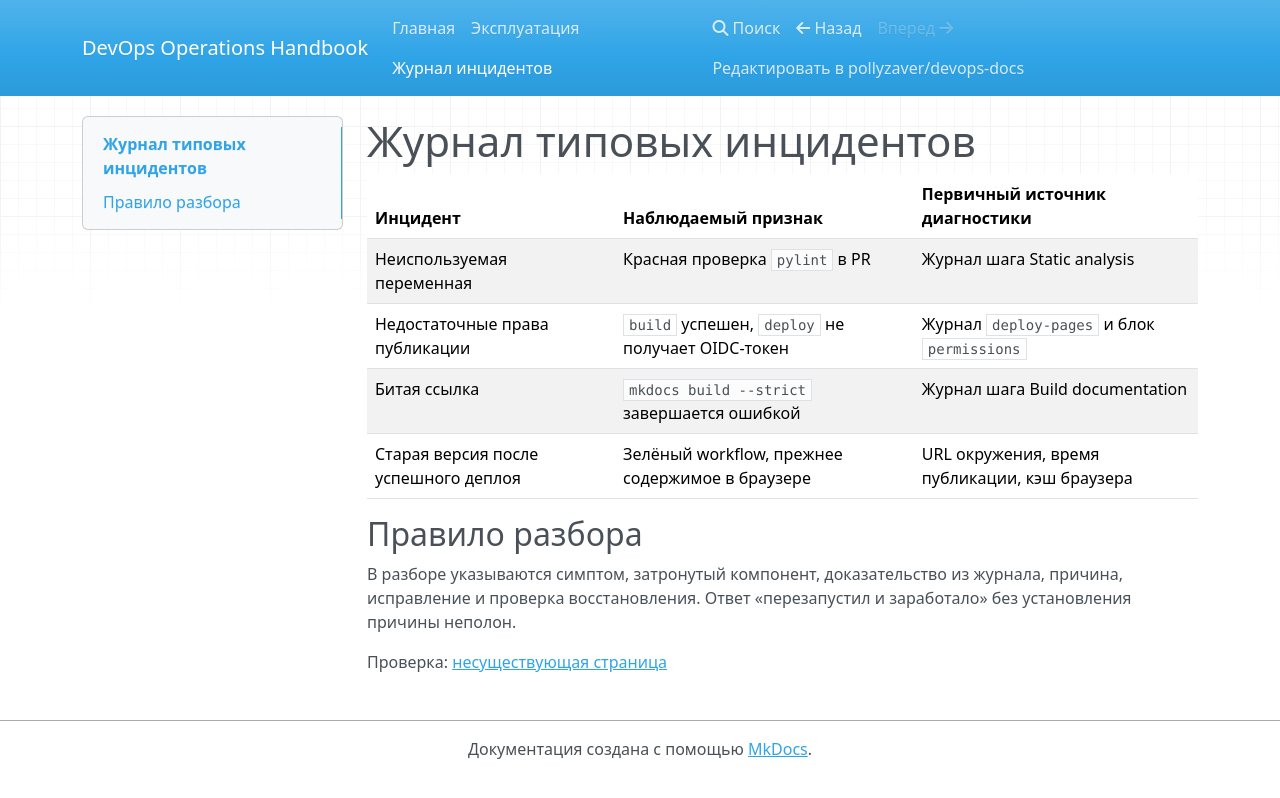
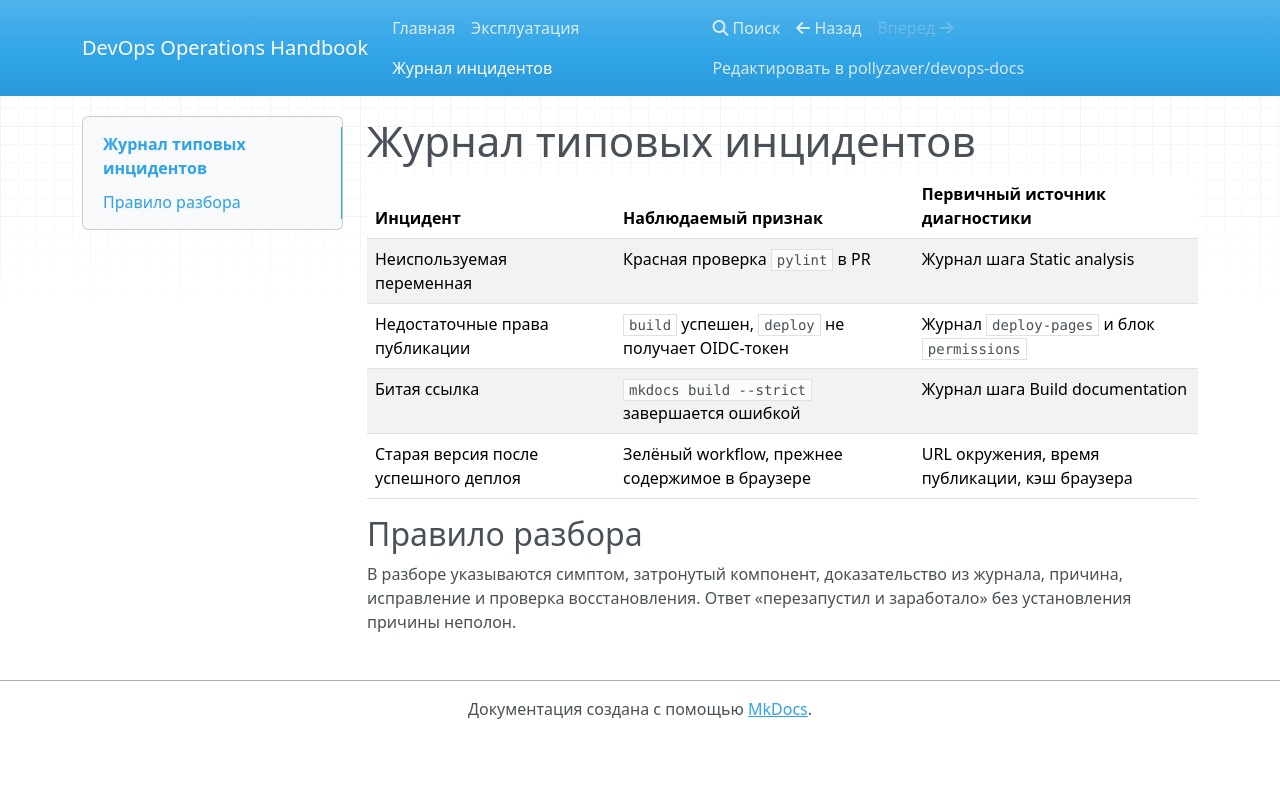
Before and after one commit to pollyzaver/devops-docs, an MkDocs documentation site: the page built from docs/incidents.md, in a window 1280 px wide. Shown: the top 798 px of the page. Built offline with MkDocs 1.6.1, drawn with Linux system fonts in a browser that asks for light colours; nearby versions of some CDN libraries.

Commit message:
docs: remove test broken link

```diff
--- a/docs/incidents.md
+++ b/docs/incidents.md
@@ -12,5 +12,3 @@
 В разборе указываются симптом, затронутый компонент, доказательство из журнала,
 причина, исправление и проверка восстановления. Ответ «перезапустил и заработало»
 без установления причины неполон.
-
-Проверка: [несуществующая страница](missing-page.md)
```
